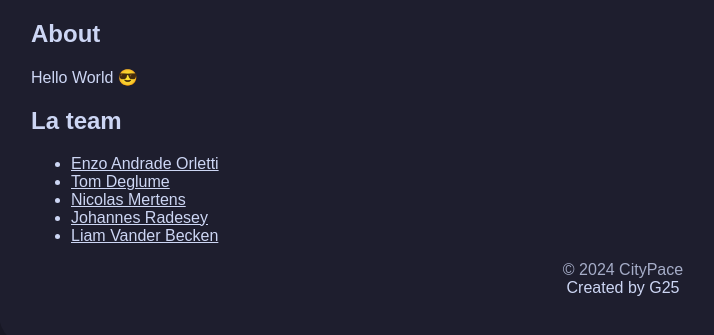
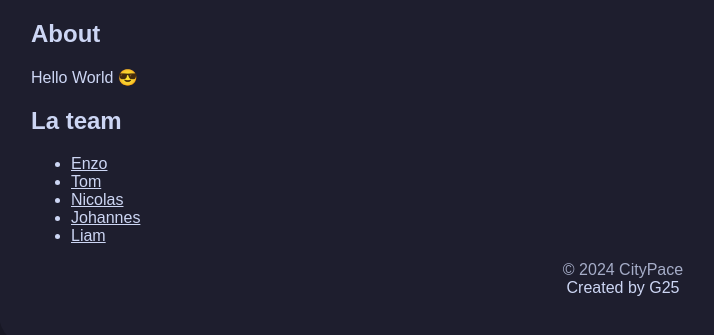
Before and after one commit to orlettienzo/CityPace, a Flask app: page /about in a window 1280 px wide. Shown: the part 96-431 px from the top of the page, without its empty margins (17-731 px from the left). Run offline with Flask 3, Linux system fonts and the light colour scheme; some web fonts are replaced.

Commit message:
privacy 👀

```diff
--- a/mobility/templates/about.html
+++ b/mobility/templates/about.html
@@ -16,11 +16,11 @@
         <p>{{ HelloWorld }}</p>
         <h2>La team</h2>
         <ul>
-            <li><a href="/enzo">Enzo Andrade Orletti</a></li>
-            <li><a href="/tom">Tom Deglume</a></li>
-            <li><a href="/nicolas">Nicolas Mertens</a></li>
-            <li><a href="/johannes">Johannes Radesey</a></li>
-            <li><a href="/liam">Liam Vander Becken</a></li>
+            <li><a href="/enzo">Enzo</a></li>
+            <li><a href="/tom">Tom</a></li>
+            <li><a href="/nicolas">Nicolas</a></li>
+            <li><a href="/johannes">Johannes</a></li>
+            <li><a href="/liam">Liam</a></li>
         </ul>
     </div>
 
```
